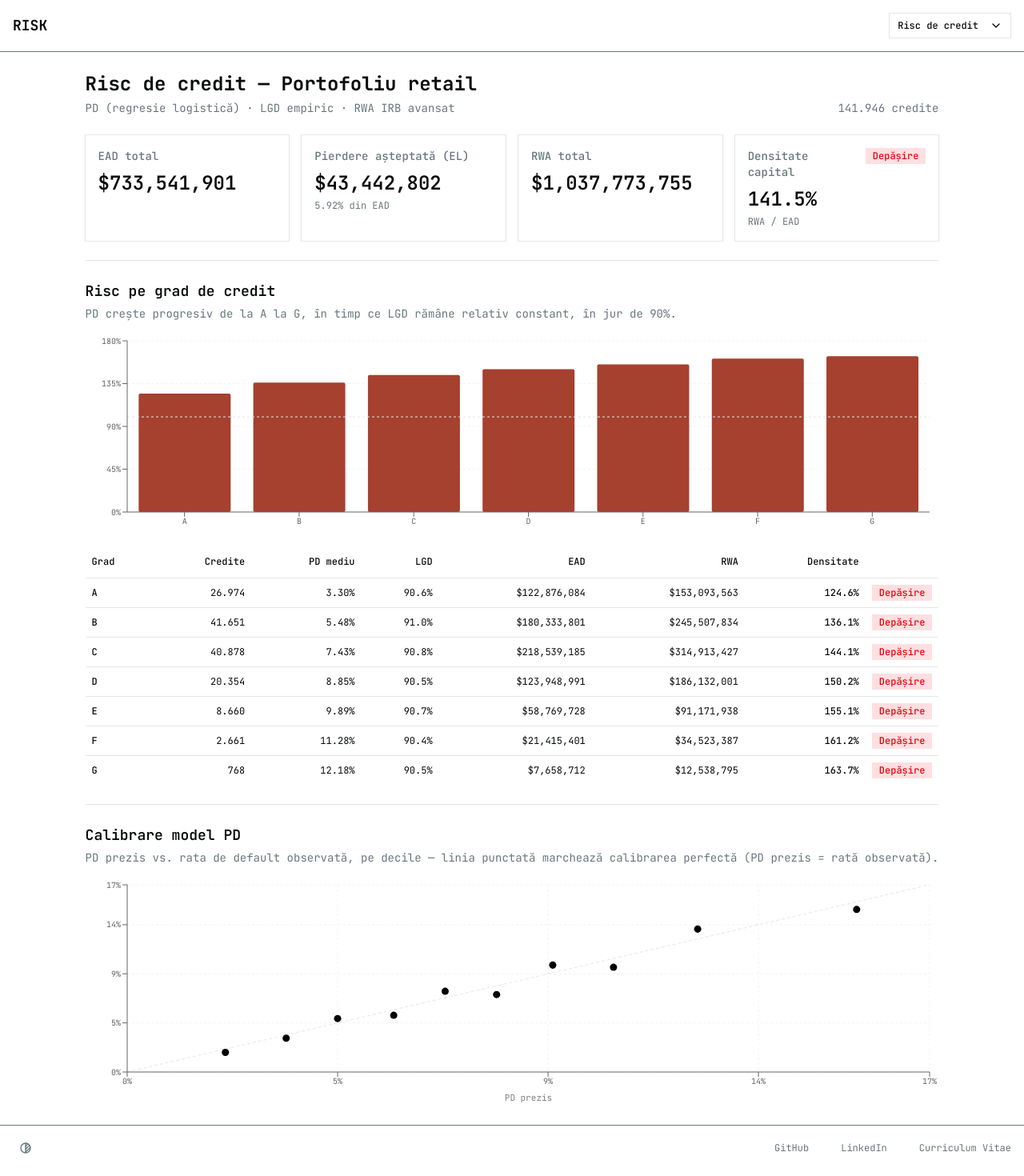
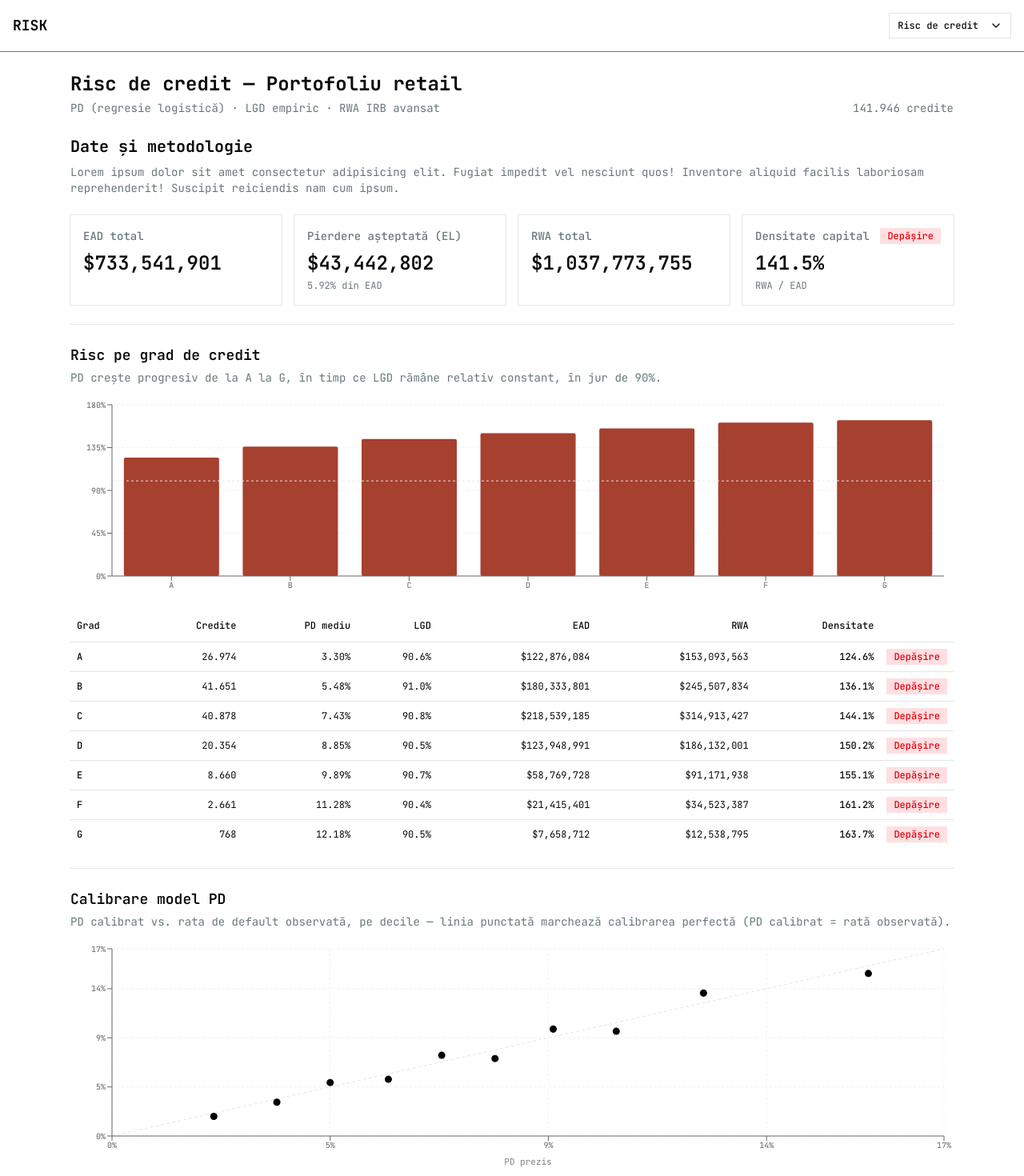
Before and after one commit to itsthevictor/risk, a Next.js app in the folder frontend/: page /credit in a window 1280 px wide. Shown: the top 1470 px of the page at 80% size. Built offline with nearby package versions, Linux system fonts and the light colour scheme.

Commit message:
feat: add date and methodology section to CreditRiskPage

```diff
--- a/frontend/app/credit/page.tsx
+++ b/frontend/app/credit/page.tsx
@@ -155,6 +155,17 @@ export default function CreditRiskPage() {
         </p>
       </div>
 
+      <div className='flex flex-wrap items-end justify-between gap-2'>
+        <div className='space-y-1'>
+          <h1 className='text-xl font-bold'>Date și metodologie</h1>
+        </div>
+        <p className='text-muted-foreground text-sm'>
+          Lorem ipsum dolor sit amet consectetur adipisicing elit. Fugiat
+          impedit vel nesciunt quos! Inventore aliquid facilis laboriosam
+          reprehenderit! Suscipit reiciendis nam cum ipsum.
+        </p>
+      </div>
+
       <div className='grid grid-cols-2 gap-4 md:grid-cols-4'>
         <KpiCard label='EAD total' value={formatUsd(portfolio.ead_total)} />
         <KpiCard
@@ -187,8 +198,9 @@ export default function CreditRiskPage() {
         <div className='space-y-1'>
           <h2 className='text-lg font-semibold'>Calibrare model PD</h2>
           <p className='text-muted-foreground text-sm'>
-            PD prezis vs. rata de default observată, pe decile — linia punctată
-            marchează calibrarea perfectă (PD prezis = rată observată).
+            PD calibrat vs. rata de default observată, pe decile — linia
+            punctată marchează calibrarea perfectă (PD calibrat = rată
+            observată).
           </p>
         </div>
         <CalibrationChart data={calibration} />
```
